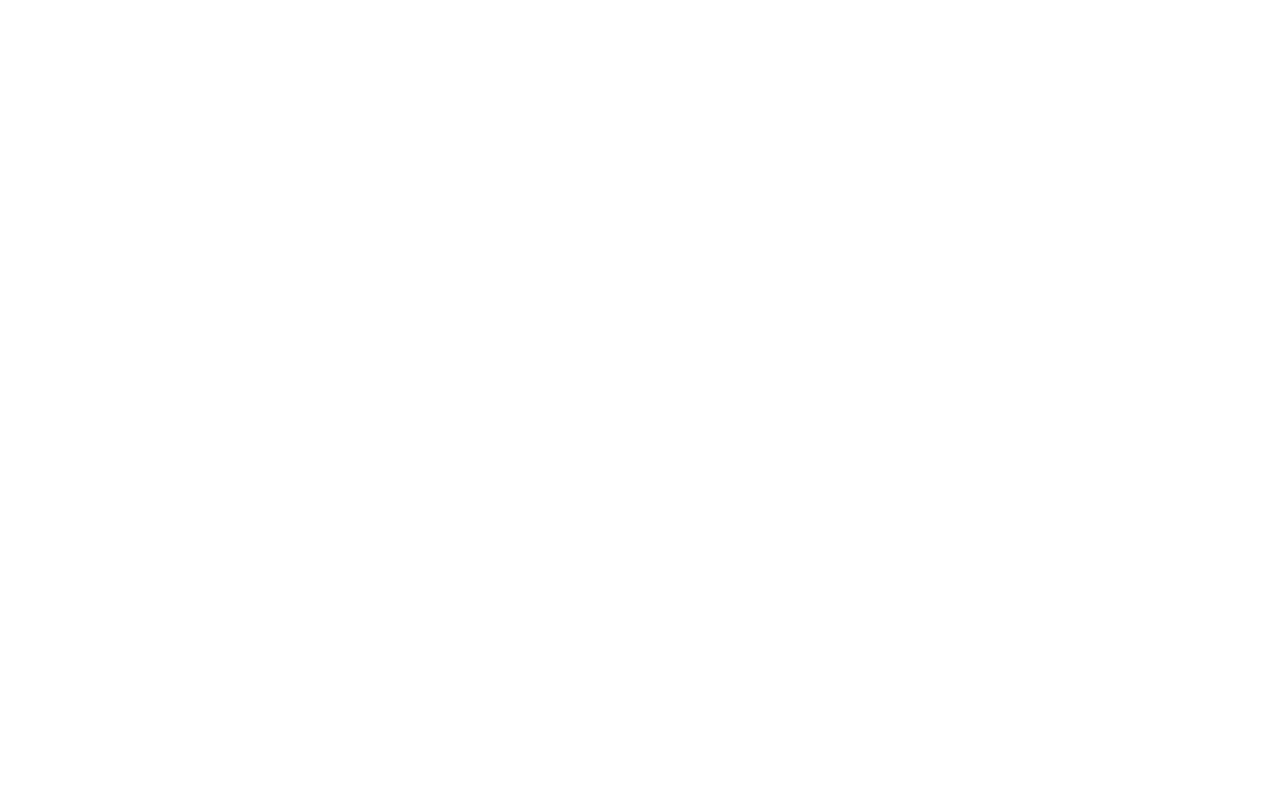
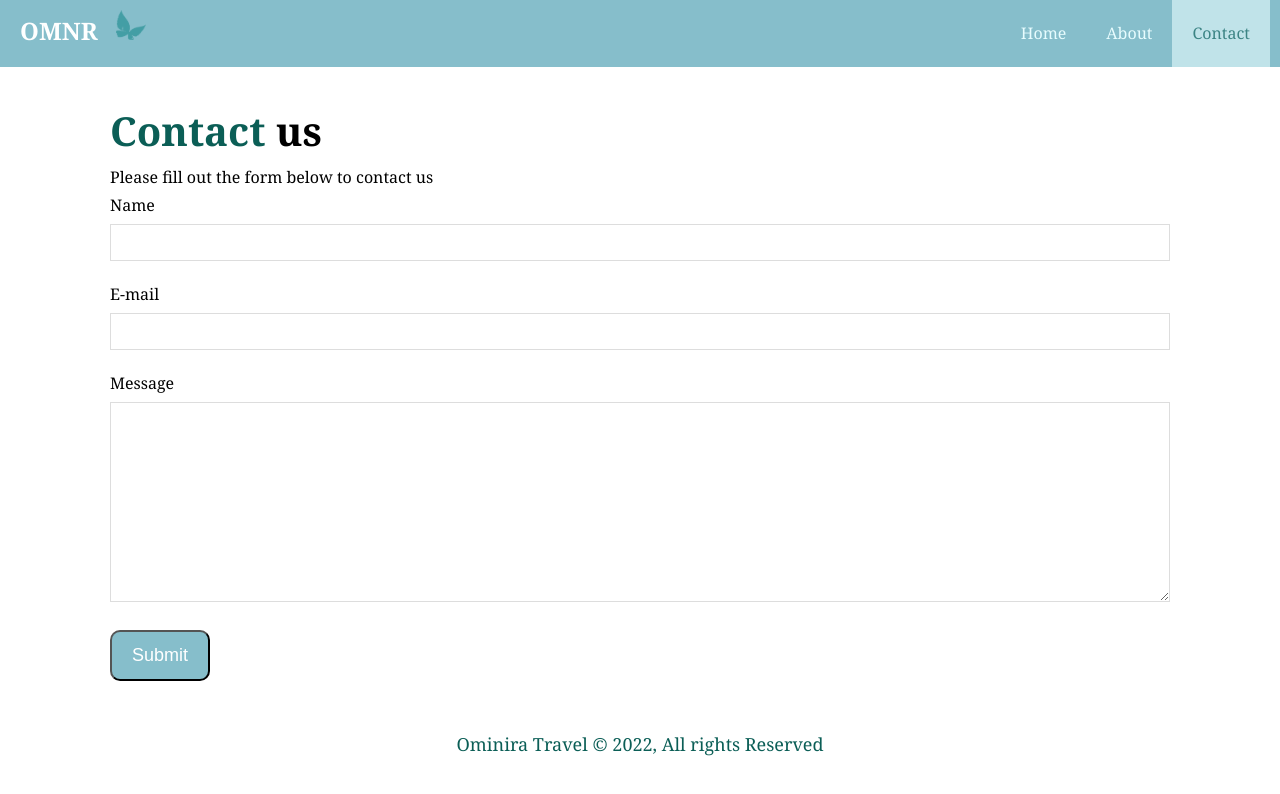
Before and after one commit to lanyarag/firstsite, a plain HTML site: page contact.html in a window 1280 px wide. Drawn offline with Linux system fonts and the light colour scheme.

Commit message:
contact page

```diff
--- a/contact.html
+++ b/contact.html
@@ -0,0 +1,66 @@
+<!DOCTYPE html>
+<html lang="en">
+
+<head>
+    <meta charset="UTF-8">
+    <meta http-equiv="X-UA-Compatible" content="IE=edge">
+    <meta name="viewport" content="width=device-width, initial-scale=1.0">
+    <meta name="description" content="You deserve know all the places you want. You can count with us to this">
+    <meta name="keywords" content="trips, agency, travel, montain, beach">
+    <script src="https://kit.fontawesome.com/bf53eea11f.js" crossorigin="anonymous"></script>
+    <link rel="stylesheet" href="css/style.css">
+
+
+    <title> Contact us! </title>
+</head>
+
+<body>
+    <header>
+        <nav id="navbar">
+            </div>
+            <h1 class="logo"><a href="index.html"></a> OMNR
+                &nbsp
+                <img src="./img/logo.png">
+            </h1>
+            <ul>
+                <li><a href="index.html"> Home </a></li>
+                <li><a href="about.html"> About </a></li>
+                <li><a class="current" href="contact.html"> Contact </a></li>
+            </ul>
+
+        </nav>
+
+    </header>
+
+    <section id="contact-form" class="py-3">
+        <div class="container">
+            <h1 class="l-heading"><span class="text-primary"> Contact</span> us</h1>
+            <p>Please fill out the form below to contact us</p>
+            <form action="process.php">
+                <div class="form-group">
+                    <label for="Name">Name</label>
+                    <input type="text" name="name" id="name">
+                </div>
+                <div class="form-group">
+                    <label for="email">E-mail</label>
+                    <input type="email" name="email" id="email">
+                </div>
+                <div class="form-group">
+                    <label for="message">Message</label>
+                    <textarea name="message" id="message"></textarea>
+                </div>
+                <button type="submit" class="btn"> Submit </button>
+            </form>
+        </div>
+
+    </section>
+
+    <footer id="main-footer">
+        <p> Ominira Travel &copy; 2022, All rights Reserved </p>
+
+    </footer>
+
+
+</body>
+
+</html>
--- a/css/style.css
+++ b/css/style.css
@@ -258,6 +258,33 @@ h3 {
     border-radius: 40%;
 }
 
+/* Contact Form */
+#contact-form .form-group {
+    margin-bottom: 20px;
+}
+
+#contact-form label {
+    display: block;
+    margin-bottom: 5px;
+}
+
+#contact-form input,
+#contact-form textarea {
+    width: 100%;
+    padding: 10px;
+    border: 1px #ddd solid;
+}
+
+#contact-form textarea {
+    height: 200px;
+}
+
+#contact-form input:focus,
+#contact-form textarea:focus {
+    outline: none;
+    border-color: #86becb;
+}
+
 /* Footer */
 #main-footer {
     text-align: center;
```
Also changed, not shown: about.html (+1 -1 lines), index.html (+1 -2 lines).
